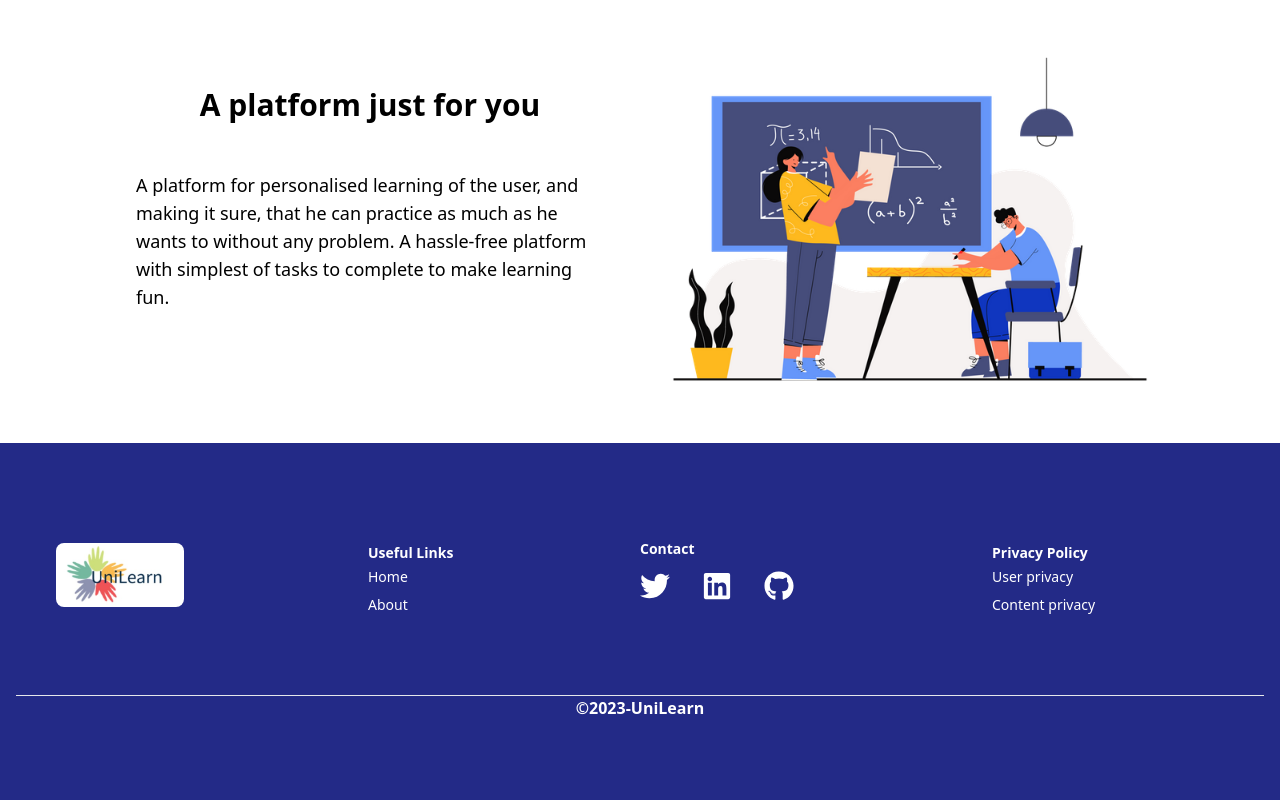
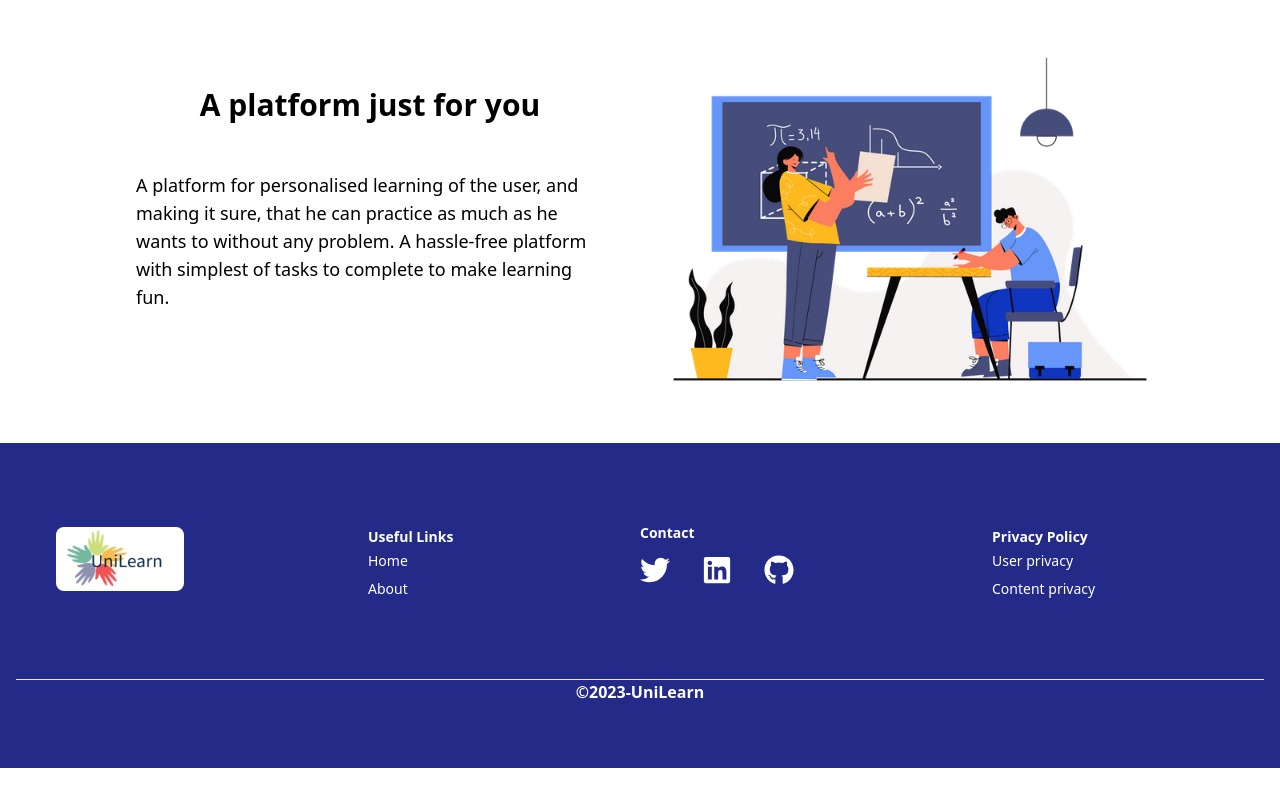
Before and after one commit to mank-423/UniLearn, a React (Create React App) app: page / in a window 1280 px wide. Shown: the part 979-1779 px from the top of the page. After the commit the page ends 1747 px from the top, so only its background shows below. Built offline with nearby package versions, Linux system fonts and the light colour scheme.

Commit message:
Completing with about page

```diff
--- a/src/components/Footer.jsx
+++ b/src/components/Footer.jsx
@@ -5,7 +5,7 @@ import { FaTwitter, FaLinkedin, FaGithub } from 'react-icons/fa';
 
 function Footer() {
     return (
-        <div id="footer" className='bg-[#232a87] text-white font-bold py-20 px-4'>
+        <div id="footer" className='bg-[#232a87] text-white font-bold py-16 px-4'>
 
             <div className='grid lg:grid-cols-4'>
                 {/* Logo */}
```
